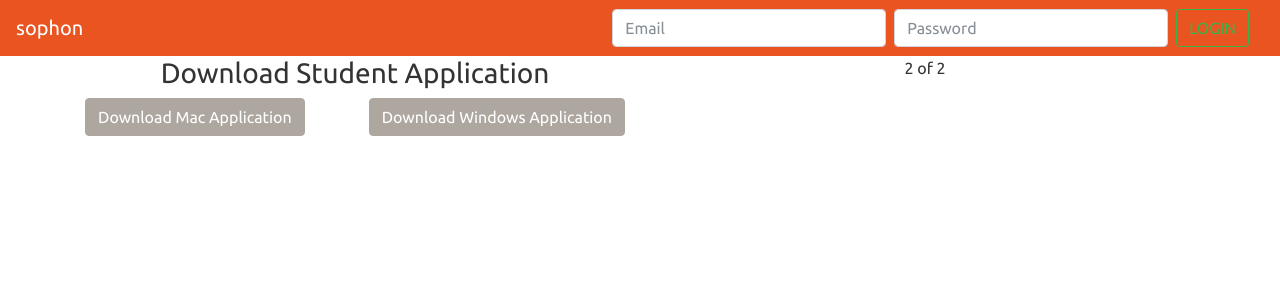
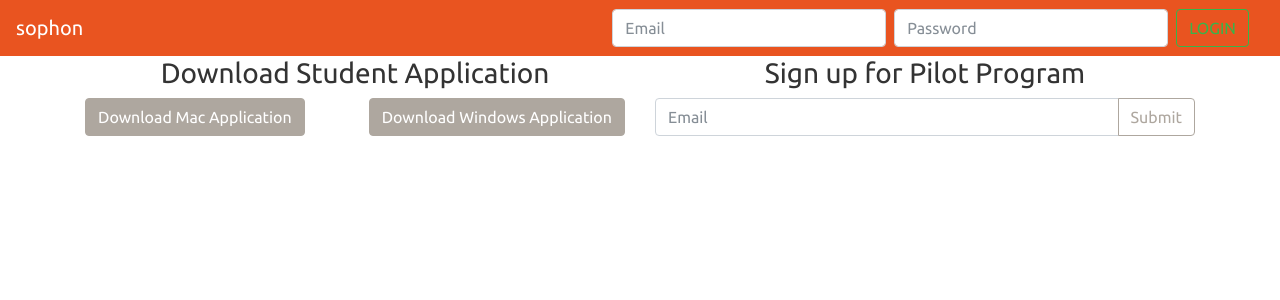
Before and after one commit to Siyer2/sophon-web-app-2, a React (Create React App) app: page / in a window 1280 px wide. Shown: the top 300 px of the page. Built offline with nearby package versions, Linux system fonts and the light colour scheme.

Commit message:
Added signup button

```diff
--- a/src/components/FrontPageBody.js
+++ b/src/components/FrontPageBody.js
@@ -11,8 +11,14 @@ function FrontPageBody() {
                         <button type="button" className="btn btn-secondary">Download Windows Application</button>
                     </div>
                 </div>
-                <div class="col">
-                    2 of 2
+                <div className="col">
+                    <h3> Sign up for Pilot Program </h3>
+                    <div className="input-group mb-3">
+                        <input type="email" className="form-control" placeholder="Email" />
+                        <div className="input-group-append">
+                            <button className="btn btn-outline-secondary" type="button" id="button-addon2">Submit</button>
+                        </div>
+                    </div>
                 </div>
             </div>
         </div>
```
